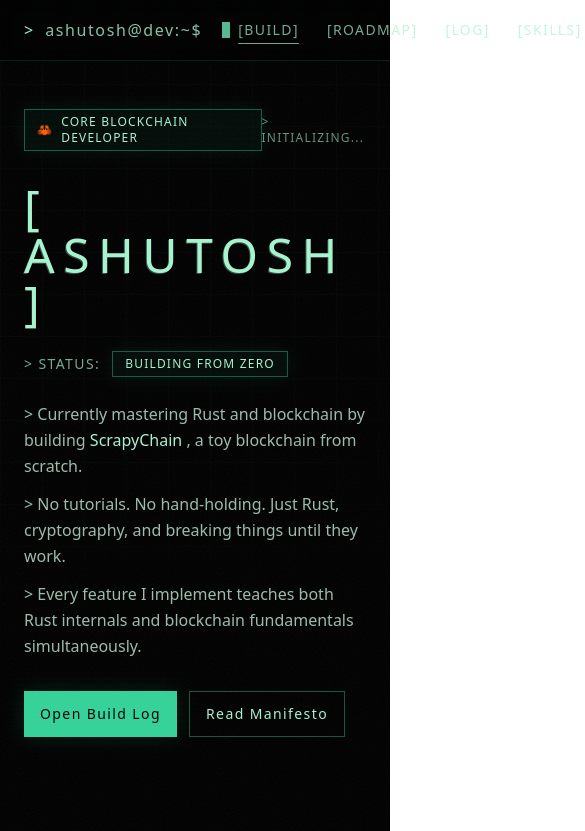
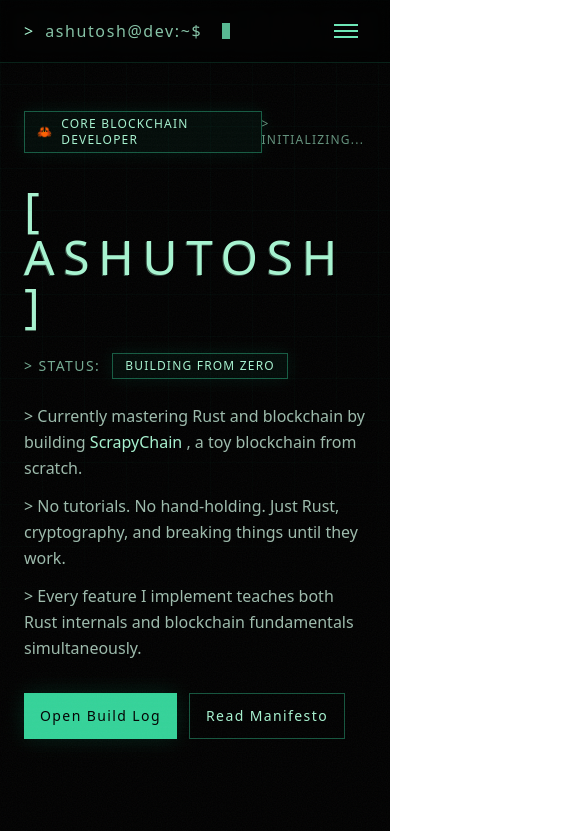
Before and after one commit to scrapychain/ashutosh-rana-dev, a Next.js app: page / in a window 390 px wide. Shown: the top 831 px of the page, 585 px wide, since content can reach past the window. Built offline with nearby package versions, Linux system fonts and the light colour scheme.

Commit message:
Add responsive hamburger menu and clickable logo

```diff
--- a/components/Nav.tsx
+++ b/components/Nav.tsx
@@ -1,3 +1,6 @@
+'use client'
+
+import { useState } from 'react'
 import { cn } from '@/lib/utils'
 import { Route } from '@/app/HomeClient'
 
@@ -8,25 +11,59 @@ export default function Nav({
   route: Route
   setRoute: (r: Route) => void
 }) {
+  const [isOpen, setIsOpen] = useState(false)
+
   const active = (key: 'home' | 'roadmap' | 'log' | 'skills') =>
     typeof route === 'string' && route === key
+
+  const handleNavClick = (r: Route) => {
+    setRoute(r)
+    setIsOpen(false)
+  }
 
   return (
     <div className="sticky top-0 z-20 border-b border-emerald-400/15 bg-black/40 backdrop-blur">
       <div className="mx-auto flex max-w-6xl items-center justify-between px-6 py-4">
-        <div className="flex items-center gap-3 text-emerald-200/80">
+        <button
+          onClick={() => setRoute('home')}
+          className="flex items-center gap-3 text-emerald-200/80 hover:text-emerald-200 transition"
+        >
           <span className="text-emerald-200">&gt;</span>
           <span className="tracking-widest">ashutosh@dev:~$</span>
           <span className="ml-2 inline-block h-4 w-2 bg-emerald-300/80" />
+        </button>
+
+        {/* Desktop Navigation */}
+        <div className="hidden md:flex items-center gap-3 text-sm tracking-widest">
+          <NavLink label="BUILD" isActive={active('home')} onClick={() => handleNavClick('home')} />
+          <NavLink label="ROADMAP" isActive={active('roadmap')} onClick={() => handleNavClick('roadmap')} />
+          <NavLink label="LOG" isActive={active('log')} onClick={() => handleNavClick('log')} />
+          <NavLink label="SKILLS" isActive={active('skills')} onClick={() => handleNavClick('skills')} />
         </div>
 
-        <div className="flex items-center gap-3 text-sm tracking-widest">
-          <NavLink label="BUILD" isActive={active('home')} onClick={() => setRoute('home')} />
-          <NavLink label="ROADMAP" isActive={active('roadmap')} onClick={() => setRoute('roadmap')} />
-          <NavLink label="LOG" isActive={active('log')} onClick={() => setRoute('log')} />
-          <NavLink label="SKILLS" isActive={active('skills')} onClick={() => setRoute('skills')} />
+        {/* Mobile Hamburger */}
+        <button
+          onClick={() => setIsOpen(!isOpen)}
+          className="md:hidden flex flex-col gap-1 p-2"
+          aria-label="Toggle menu"
+        >
+          <span className={cn("block h-0.5 w-6 bg-emerald-300 transition-transform", isOpen && "rotate-45 translate-y-1.5")} />
+          <span className={cn("block h-0.5 w-6 bg-emerald-300 transition-opacity", isOpen && "opacity-0")} />
+          <span className={cn("block h-0.5 w-6 bg-emerald-300 transition-transform", isOpen && "-rotate-45 -translate-y-1.5")} />
+        </button>
+      </div>
+
+      {/* Mobile Menu */}
+      {isOpen && (
+        <div className="md:hidden border-t border-emerald-400/15 bg-black/95">
+          <div className="flex flex-col px-6 py-4 gap-3 text-sm tracking-widest">
+            <NavLink label="BUILD" isActive={active('home')} onClick={() => handleNavClick('home')} />
+            <NavLink label="ROADMAP" isActive={active('roadmap')} onClick={() => handleNavClick('roadmap')} />
+            <NavLink label="LOG" isActive={active('log')} onClick={() => handleNavClick('log')} />
+            <NavLink label="SKILLS" isActive={active('skills')} onClick={() => handleNavClick('skills')} />
+          </div>
         </div>
-      </div>
+      )}
     </div>
   )
 }
```
